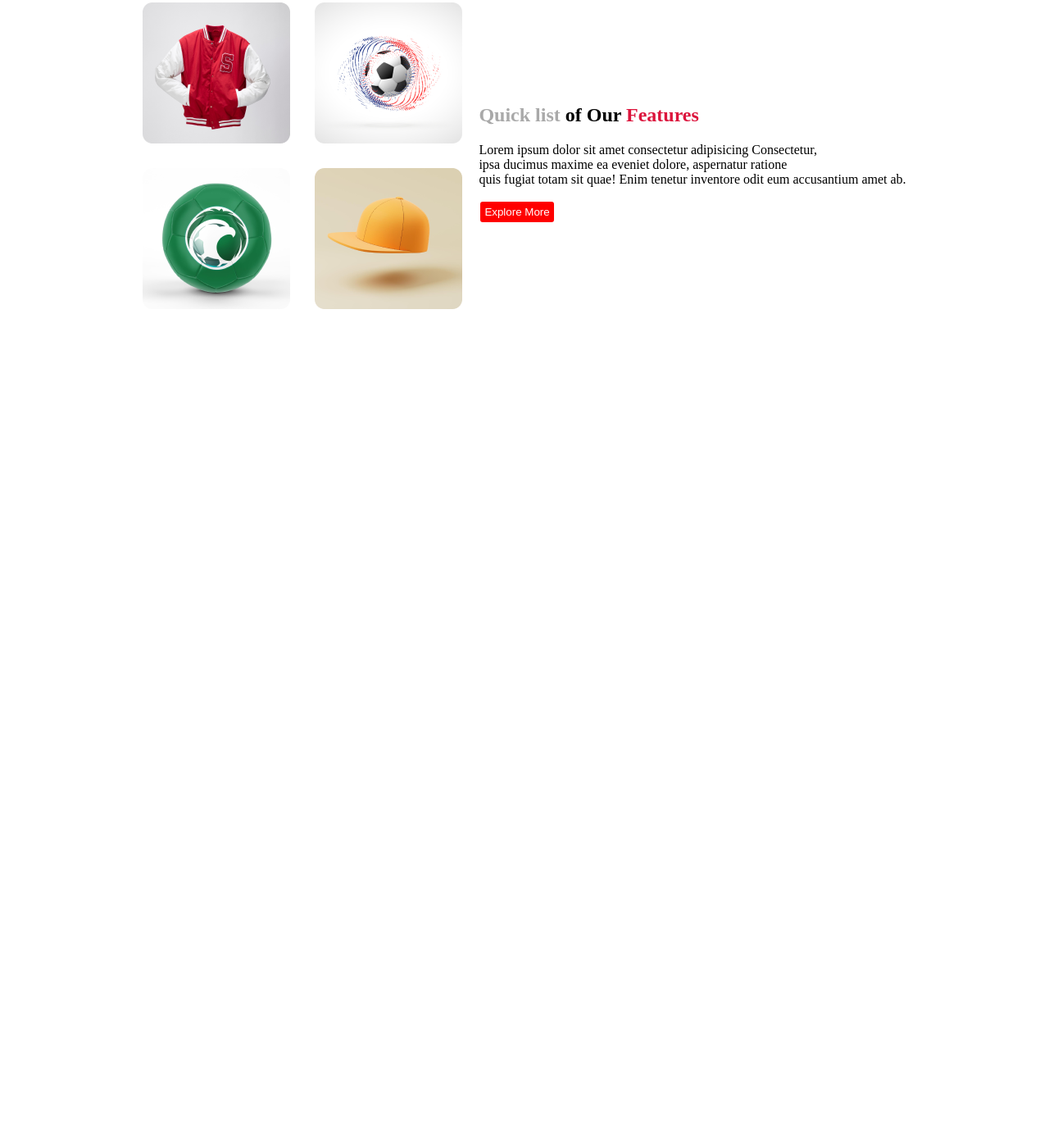
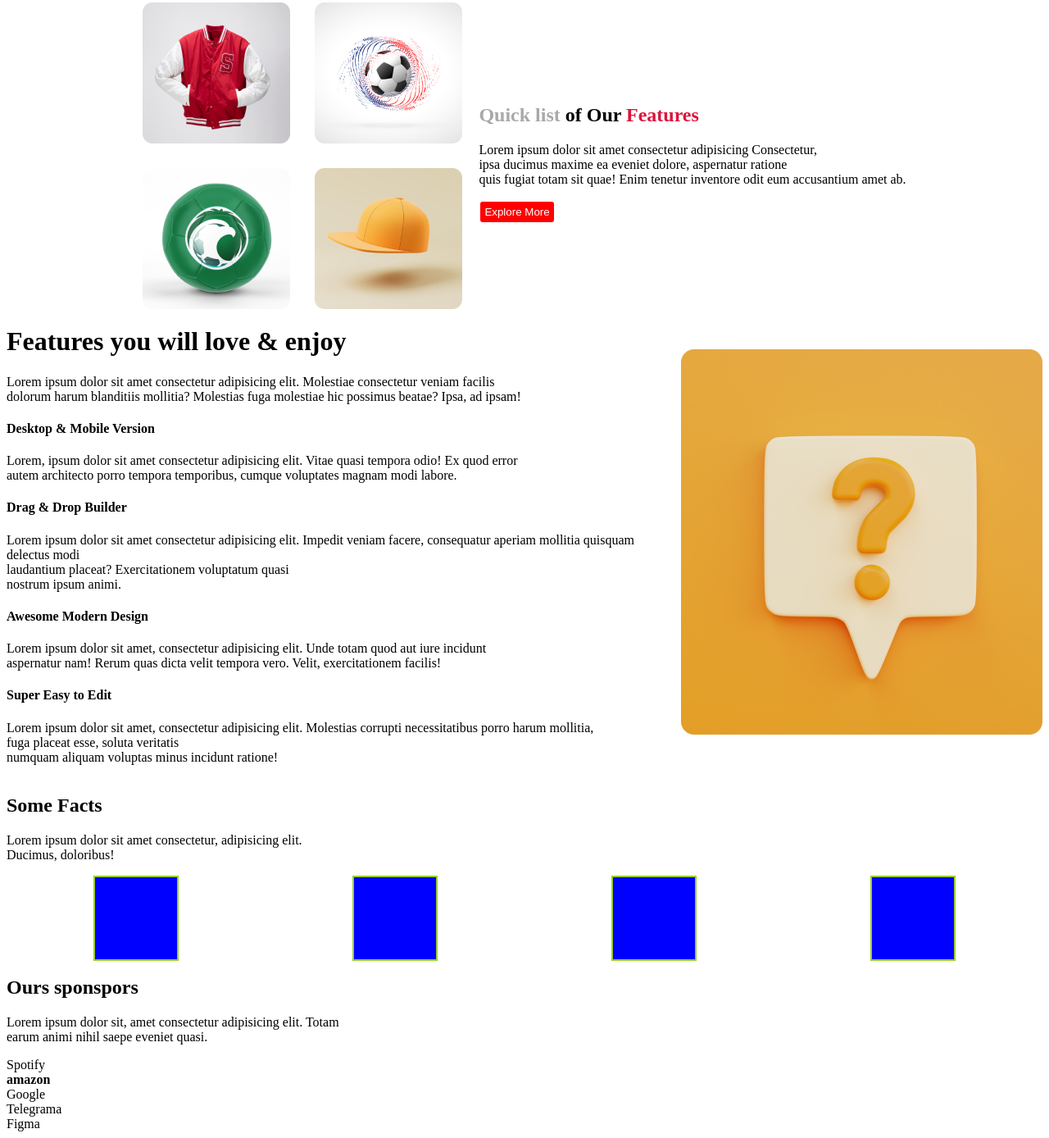
Before and after one commit to Mahmuda826/Responsive1, a plain HTML site: page index.html in a window 1280 px wide. Shown: the part 805-2193 px from the top of the page at 82% size. Before the commit the page ends 1190 px from the top, so only its background shows below. Drawn offline with Linux system fonts and the light colour scheme.

Commit message:
hero website

```diff
--- a/index.html
+++ b/index.html
@@ -52,6 +52,50 @@
                <button class="btn">Explore More</button>
             </div>
         </div>
+        <div class="super-easy">
+            <div>
+               <h1>Features you will love & enjoy</h1>
+               <p>Lorem ipsum dolor sit amet consectetur adipisicing elit. Molestiae consectetur veniam facilis <br> dolorum harum blanditiis mollitia? Molestias fuga molestiae hic possimus beatae? Ipsa, ad ipsam!</p>
+               <h4>Desktop & Mobile Version</h4>
+               <p>Lorem, ipsum dolor sit amet consectetur adipisicing elit. Vitae quasi tempora odio! Ex quod error <br>autem architecto porro tempora temporibus, cumque voluptates magnam modi labore.</p>
+               <h4>Drag & Drop Builder</h4>
+               <p>Lorem ipsum dolor sit amet consectetur adipisicing elit. Impedit veniam facere, consequatur aperiam mollitia quisquam delectus modi <br>laudantium placeat? Exercitationem voluptatum quasi <br>nostrum ipsum animi.</p>
+               <h4>Awesome  Modern Design</h4>
+               <p>Lorem ipsum dolor sit amet, consectetur adipisicing elit. Unde totam quod aut iure incidunt <br>aspernatur nam! Rerum quas dicta velit tempora vero. Velit, exercitationem facilis!</p>
+               <h4>Super Easy to Edit</h4>
+               <p>Lorem ipsum dolor sit amet, consectetur adipisicing elit. Molestias corrupti necessitatibus porro harum mollitia,<br> fuga placeat esse, soluta veritatis <br>numquam aliquam voluptas minus incidunt ratione!</p>
+
+            </div>
+            <div>
+                <img src="./image/11.png" alt="">
+            </div>
+        </div>
+        <div class="some-fact">
+            <h2>Some Facts</h2>
+                <p>Lorem ipsum dolor sit amet consectetur, adipisicing elit. <br>Ducimus, doloribus!</p>
+        </div>
+        <div class="card">
+            <div class="box"></div>
+            <div class="box"></div>
+            <div class="box"></div>
+            <div class="box"></div>
+        </div>
+
     </main>
+    <footer>
+        <div>
+            <h2>Ours sponspors</h2>
+            <p>Lorem ipsum dolor sit, amet consectetur adipisicing elit. Totam <br>earum animi nihil saepe eveniet quasi.</p>
+        </div>
+        <div>
+            <div>Spotify</div>
+            <div>
+                <b>amazon</b>
+            </div>
+            <div>Google</div>
+            <div>Telegrama</div>
+            <div>Figma</div>
+        </div>
+    </footer>
 </body>
 </html>
--- a/styles/style.css
+++ b/styles/style.css
@@ -51,6 +51,33 @@
     gap: 30px;
 
   }
+  .super-easy{
+    display: flex;
+    justify-content: center;
+    align-items: center;
+    gap: 20px;
+  }
+  /*some-fact*/
+  .some-fact{
+    justify-content: center;
+    align-items: center;
+  }
+  /*card of footer*/
+  .card{
+   display:flex;
+   justify-content: space-around;
+   align-items: center;
+
+
+  }
+  .box{
+    border: 2px solid yellowgreen;
+    width: 100px;
+    height: 100px;
+    background-color: blue;
+
+
+  }
 
 @media screen and (max-width: 480px) {
       .nav_bar{
@@ -68,5 +95,8 @@
         flex-direction: column;
 
       }
+      .super-easy{
+        flex-direction: column;
+      }
 
   }
```
